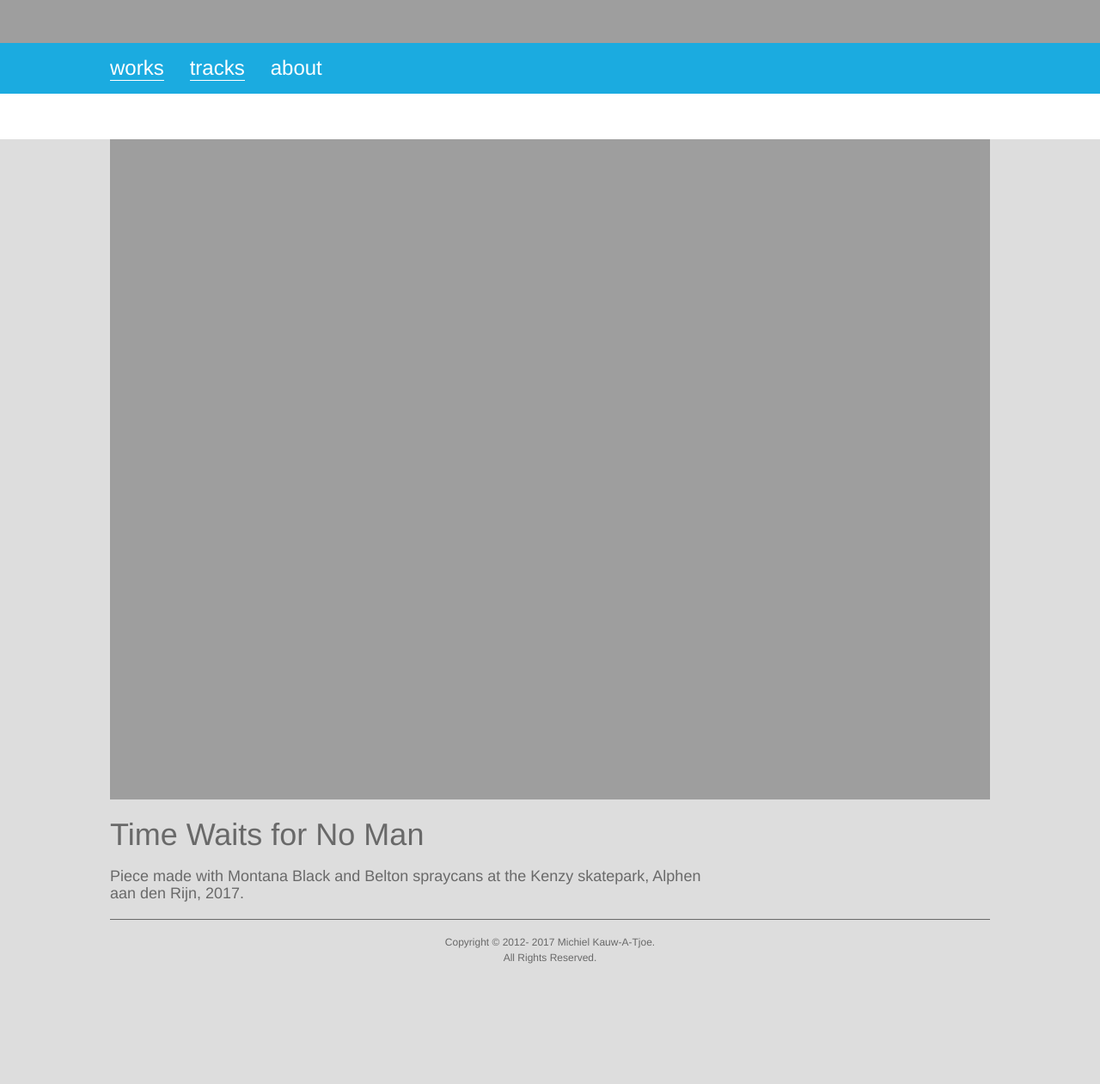
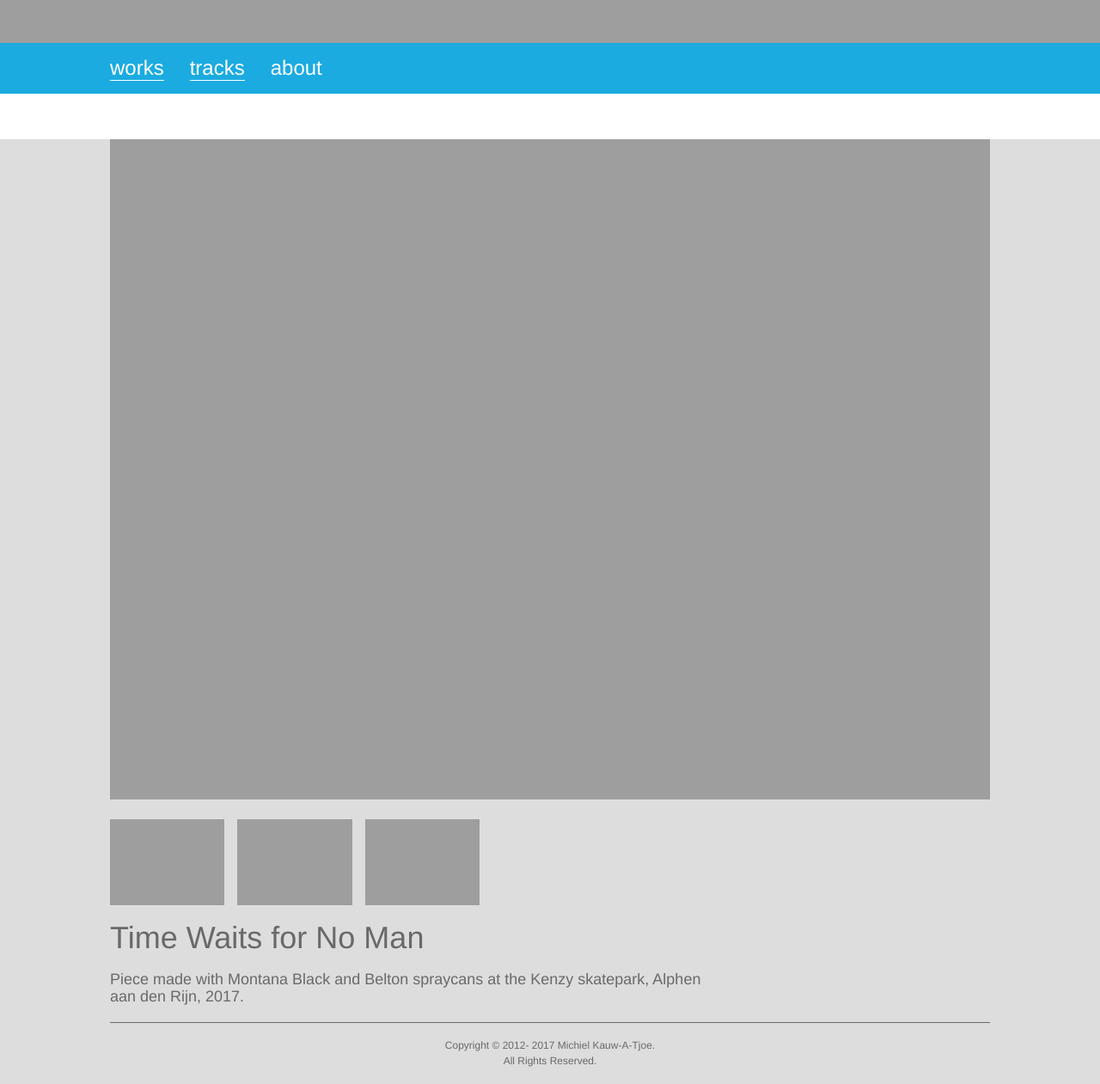
Before and after one commit to michielkauwatjoe/jekyll-portfolio, a Jekyll site: the page built from works/time-waits-for-no-man/index.md, in a window 1280 px wide and 1261 px high. Shown: the whole window at 86% size. Built offline with Jekyll 4.4.1, drawn with Linux system fonts in a browser that asks for light colours; some web fonts are replaced.

Commit message:
Using lightbox gallery, removing menu animation.

```diff
--- a/_includes/gallery.html
+++ b/_includes/gallery.html
@@ -1,2 +1,16 @@
 <a href="{{site.bucket}}{{page.images[0].large}}" data-lightbox="image-1" data-title="{{page.title}}">
     <img id='gallerymain' src="{{site.bucket}}{{ page.images[0].large }}"/></a>
+
+{% if page.images[1] %}
+    {% assign test = true %}
+{% endif %}
+
+{% if test %}
+<div class="gridgallery">
+    {% for i in page.images %}
+	{% if forloop.index > 1 %}
+    <div class="griditemgallery"><a href="{{site.bucket}}{{i.large}}" data-lightbox="image-1" data-title="{{page.title}}"><img src="{{site.bucket}}{{i.small}}"/></a></div>
+	{% endif %}
+    {% endfor %}
+</div>
+{% endif %}
--- a/_includes/head.html
+++ b/_includes/head.html
@@ -9,13 +9,7 @@
     <link rel="stylesheet" href="{{ site.baseurl }}/css/main.css">
     <link rel="stylesheet" href="{{ site.baseurl }}/css/lightbox.min.css">
     <link rel="canonical" href="{{ page.url | replace:'index.html','' | prepend: site.baseurl | prepend: site.url }}">
-    <!--link rel="alternate" type="application/rss+xml" title="{{ site.title }}" href="{{ "/feed.xml" | prepend: site.baseurl | prepend: site.url }}"-->
     <script src="{{ site.baseurl }}/js/prefixfree.min.js"></script>
-    <script type="text/javascript">
-        function changeImage(a) {
-                document.getElementById("gallerymain").src=a;
-        }
-    </script>
     <script type="application/ld+json">
 {
   "@context": "http://schema.org",
--- a/_sass/_menu.scss
+++ b/_sass/_menu.scss
@@ -160,14 +160,6 @@
     display: none;
     }
 
-	#menu:active #menuanimate, #menu:hover #menuanimate, #menu:focus #menuanimate	{
-	max-height: $responsive-menu-height + 20px;
-	}
-
-	#menu:active + #pagemover, #menu:hover + #pagemover, #menu:focus + #pagemover	{
-	padding-top: 111px + $responsive-menu-height;
-	}
-
     .social	{
     float:left;
     padding-bottom: 15px;
--- a/works/time-waits-for-no-man/index.md
+++ b/works/time-waits-for-no-man/index.md
@@ -4,6 +4,12 @@
 images:
  - large: /works/time-waits-for-no-man-michielkauwatjoe.com-large.jpg
    small: /works/time-waits-for-no-man-michielkauwatjoe.com-small.jpg
+ - large: /works/time-waits-for-no-man-1-michielkauwatjoe.com-large.jpg
+   small: /works/time-waits-for-no-man-1-michielkauwatjoe.com-small.jpg
+ - large: /works/time-waits-for-no-man-2-michielkauwatjoe.com-large.jpg
+   small: /works/time-waits-for-no-man-2-michielkauwatjoe.com-small.jpg
+ - large: /works/time-waits-for-no-man-3-michielkauwatjoe.com-large.jpg
+   small: /works/time-waits-for-no-man-3-michielkauwatjoe.com-small.jpg
 type: piece
 ratio: wide
 orientation: landscape
```
Also changed, not shown: js/ga.js (deleted, +0 -7 lines), works/kaede/index.md (+2 -0 lines).
